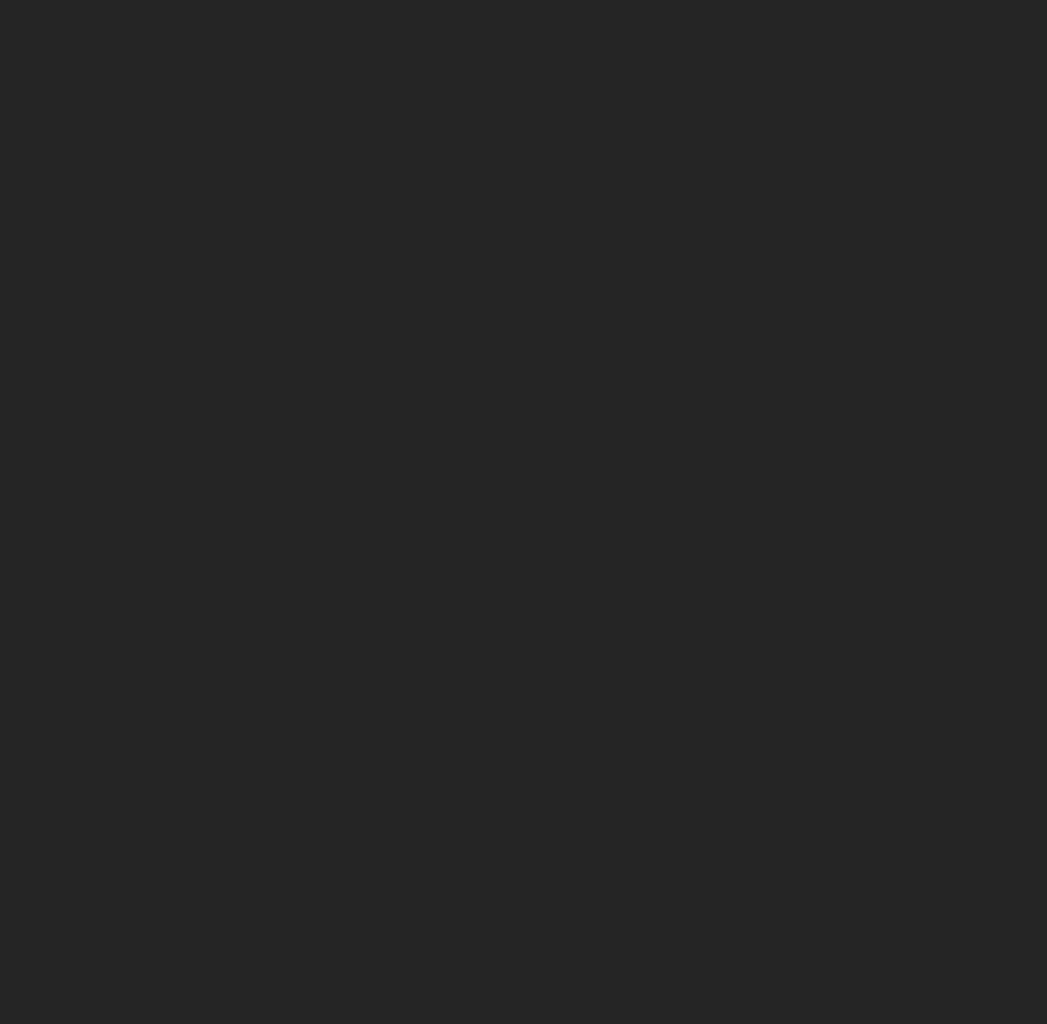
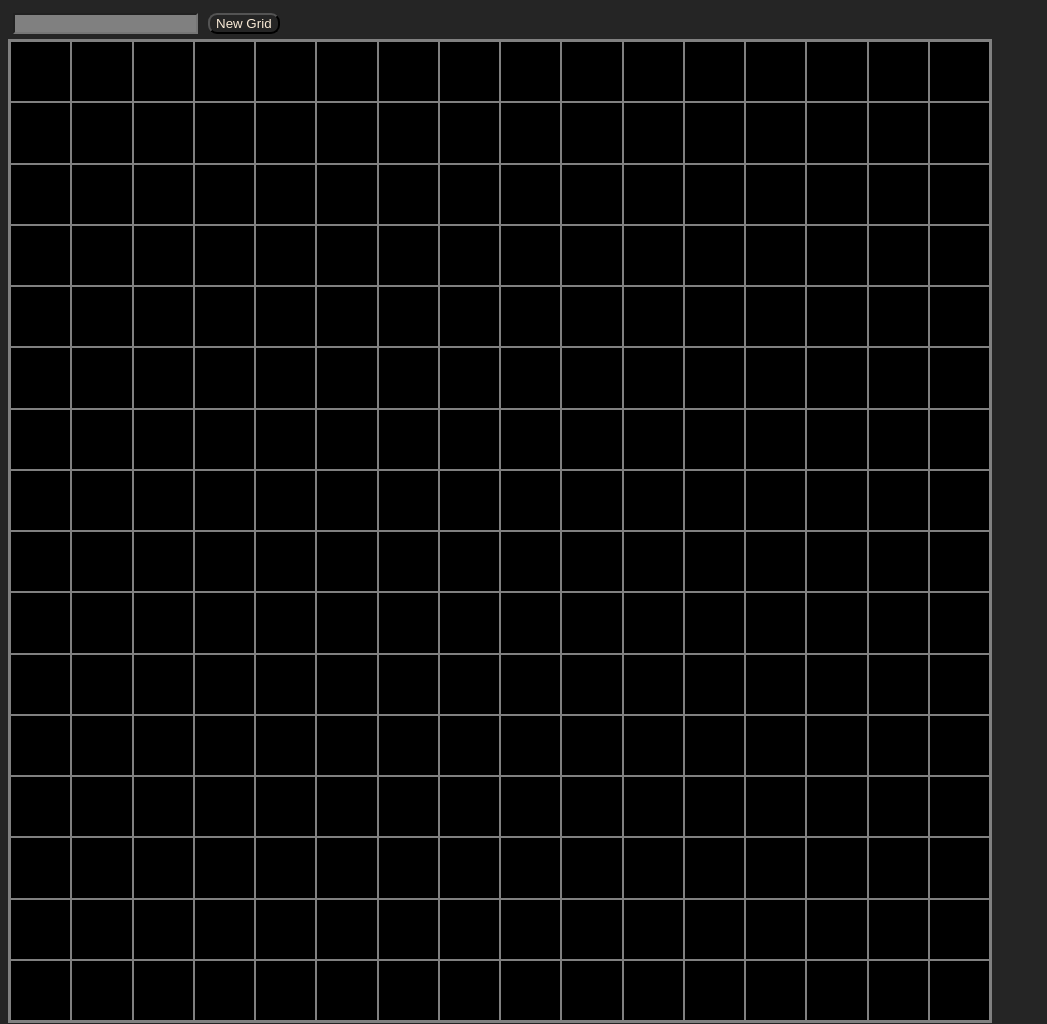
Before and after one commit to sbingley22/odin-etch-a-sketch, a plain HTML site: page index.html in a window 1280 px wide. Shown: the whole page, without its empty margins (0-1047 px from the left). Before the commit the page ends 800 px from the top, so only its background shows below. Drawn offline with Linux system fonts and the light colour scheme.

Commit message:
basic version complete

```diff
--- a/script.js
+++ b/script.js
@@ -1 +1,42 @@
-console.log("heelo")
+function spawnGrid(size){
+    for (i=0; i<size; i++){
+        row = document.createElement("div")
+        row.classList.add("grid-row")
+        for (j=0; j<size; j++){
+            square = document.createElement("div")
+            square.classList.add("grid-square")
+            square.addEventListener("mouseenter", (e) => {
+                e.target.style.backgroundColor = "#AAAAAA"
+            })
+            row.appendChild(square)
+        }
+        gridContainer.appendChild(row)
+    }
+}
+
+function removeGrid() {
+    gridContainer.innerHTML = ""
+}
+
+function getGridInput(e) {
+    newSize = inputField.value
+    if (newSize > 0 && newSize <= 100){
+        removeGrid()
+        spawnGrid(newSize)
+    }
+}
+
+mainContainer = document.getElementById("main-container")
+
+inputField = document.createElement("input")
+newGridBtn = document.createElement("button")
+newGridBtn.textContent = "New Grid"
+newGridBtn.addEventListener("click", getGridInput)
+mainContainer.appendChild(inputField)
+mainContainer.appendChild(newGridBtn)
+
+gridContainer = document.createElement("div")
+gridContainer.classList.add("grid-container")
+mainContainer.appendChild(gridContainer)
+
+spawnGrid(16)
--- a/style.css
+++ b/style.css
@@ -2,3 +2,36 @@
     background-color: rgb(37, 37, 37);
     color: antiquewhite;
 }
+
+.grid-container {
+    background-color: black;
+    border: 2px solid gray;
+    width: 980px;
+    height: 980px;
+    display: flex;
+    flex-direction: column;
+}
+
+.grid-row {
+    background-color: black;
+    flex: 1;
+    display: flex;
+}
+
+.grid-square {
+    background-color: black;
+    border: 1px solid gray;
+    flex: 1;
+
+}
+
+input {
+    background-color: gray;
+    color: black;
+    margin: 5px;
+}
+
+button {
+    border-radius: 9px;
+    margin: 5px;
+}
```
